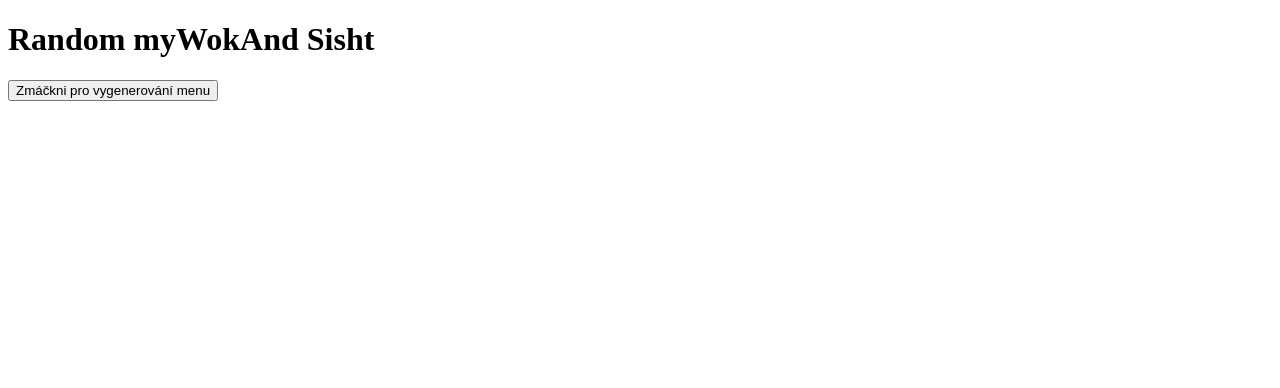
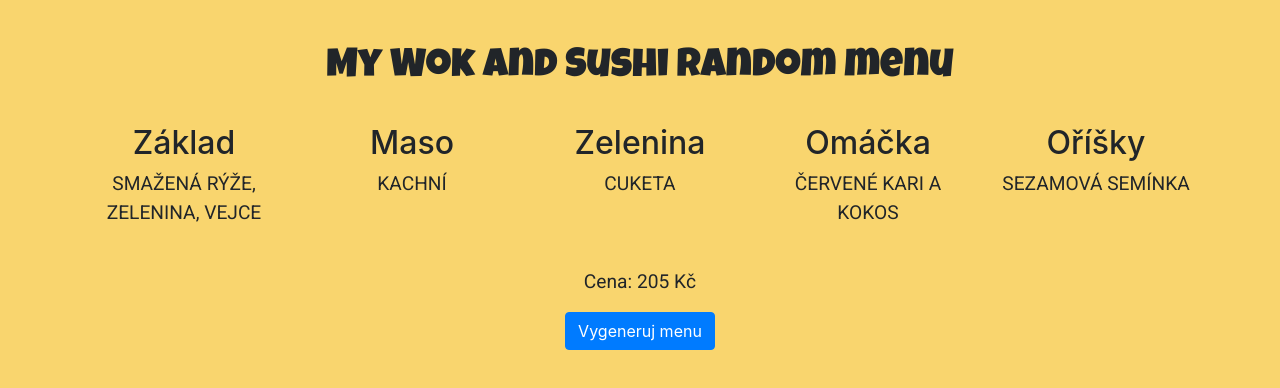
Before and after one commit to Denio21/Random-menu-generator, a plain HTML site: page index.html in a window 1280 px wide. Drawn offline with nearby package versions, Linux system fonts and the light colour scheme.

Commit message:
Added styles

```diff
--- /dev/null
+++ b/css/style.css
@@ -0,0 +1,13 @@
+
+@import url('https://fonts.googleapis.com/css2?family=Luckiest+Guy&family=Roboto&display=swap');
+p{
+    font-size: 120%;
+    font-family: 'Roboto', sans-serif;
+}
+h1{
+    font-family: 'Luckiest Guy', cursive;
+}
+body{
+    margin: auto;
+    padding-top: 5ex;
+}
--- a/index.html
+++ b/index.html
@@ -1,80 +1,69 @@
-<!DOCTYPE html>
-<html>
+<!doctype html>
+<html lang="en">
 
-<body>
+<head>
+    <!-- Required meta tags -->
+    <meta charset="utf-8">
+    <meta name="viewport" content="width=device-width, initial-scale=1, shrink-to-fit=no">
 
-    <h1>Random myWokAnd Sisht</h1>
+    <!-- Bootstrap CSS -->
+    <link rel="stylesheet" href="https://stackpath.bootstrapcdn.com/bootstrap/4.5.2/css/bootstrap.min.css"
+        integrity="sha384-JcKb8q3iqJ61gNV9KGb8thSsNjpSL0n8PARn9HuZOnIxN0hoP+VmmDGMN5t9UJ0Z" crossorigin="anonymous">
 
-    <p id="zaklad"></p>
-    <p id="maso"></p>
-    <p id="zelenina"></p>
-    <p id="omacka"></p>
-    <p id="orisky"></p>
-    <button id="demo" onclick="getMenu()">Zmáčkni pro vygenerování menu</button>
+    <script src="js/generation.js" type="text/javascript"></script>
+    <script src="js/randomBackground.js" type="text/javascript"></script>
+    <link rel="stylesheet" href="css/style.css">
+
+    <title>Random Generátor</title>
+</head>
+
+
+<body style="text-align: center;margin:auto;">
+    <h1>My Wok and Sushi random menu</h1>
+    <br>
+    <div class="container">
+        <div class="row">
+            <div class="col-sm">
+                <h2>Základ</h2>
+                <p id="zaklad"></p>
+            </div>
+            <div class="col-sm">
+                <h2>Maso</h2>
+                <p id="maso"></p>
+            </div>
+            <div class="col-sm">
+                <h2>Zelenina</h2>
+                <p id="zelenina"></p>
+            </div>
+            <div class="col-sm">
+                <h2>Omáčka</h2>
+                <p id="omacka"></p>
+            </div>
+            <div class="col-sm">
+                <h2>Oříšky</h2>
+                <p id="orisky"></p>
+            </div>
+        </div>
+    </div>
+    <br>
+    <p id="cena"></p>
+    <button type="button" class="btn btn-primary" onclick="getMenu()">Vygeneruj menu</button>
+    <!-- Optional JavaScript -->
+    <!-- jQuery first, then Popper.js, then Bootstrap JS -->
+    <script src="https://code.jquery.com/jquery-3.5.1.slim.min.js"
+        integrity="sha384-DfXdz2htPH0lsSSs5nCTpuj/zy4C+OGpamoFVy38MVBnE+IbbVYUew+OrCXaRkfj"
+        crossorigin="anonymous"></script>
+    <script src="https://cdn.jsdelivr.net/npm/popper.js@1.16.1/dist/umd/popper.min.js"
+        integrity="sha384-9/reFTGAW83EW2RDu2S0VKaIzap3H66lZH81PoYlFhbGU+6BZp6G7niu735Sk7lN"
+        crossorigin="anonymous"></script>
+    <script src="https://stackpath.bootstrapcdn.com/bootstrap/4.5.2/js/bootstrap.min.js"
+        integrity="sha384-B4gt1jrGC7Jh4AgTPSdUtOBvfO8shuf57BaghqFfPlYxofvL8/KUEfYiJOMMV+rV"
+        crossorigin="anonymous"></script>
 
     <script>
-        var zaklad = {
-            "VAJEČNÉ NUDLE, ZELENINA, VEJCE": 75,
-            "RÝŽOVÉ NUDLE, ZELENINA, VEJCE": 75,
-            "CELOZRNNÉ NUDLE, ZELENINA": 75,
-            "NUDLE UDON, ZELENINA": 75,
-            "SMAŽENÁ RÝŽE, ZELENINA, VEJCE": 75,
-            "CELOZRNNÁ RÝŽE, ZELENINA, VEJCE": 75
-        };
-
-        var maso = {
-            "TOFU": 35,
-            "KUŘECÍ": 35,
-            "HOVĚZÍ": 45,
-            "KACHNÍ": 45,
-            "KREVETY": 50,
-            "LOSOS": 50
-        };
-
-        var zelenina = {
-            "HOUBY": 75,
-            "PAPRIKA": 75,
-            "BROKOLICE": 75,
-            "SOJOVÉ VÝHONKY": 75,
-            "CUKETA": 75,
-            "ZELENÉ FAZOLE": 75,
-            "KUKUŘICE": 75,
-            "JARNÍ CIBULKA": 15
-        };
-
-        var omacka = {
-            "TERIYAKI": 0,
-            "THAJSKÁ OMÁČKA": 0,
-            "SLADKÉ CHILLI A SÓJA": 0,
-            "ČERVENÉ KARI A KOKOS": 0,
-            "ZELENÉ KARI A KOKOS": 0,
-            "PAD THAI OMÁČKA": 0,
-            "ARAŠÍDOVÁ OMÁČKA": 0
-        }
-
-        var orisky = {
-            "KORIANDR": 10,
-            "KEŠU": 10,
-            "DRCENÉ ARAŠÍDY": 10,
-            "SEZAMOVÁ SEMÍNKA": 10,
-            "SMAŽENÁ CIBULE": 10
-        }
-
-
-        function randomProperty(obj) {
-            var keys = Object.keys(obj);
-            return Object.keys(obj)[Math.floor(Math.random() * Object.keys(obj).length)];
-        };
-
-        function getMenu() {
-            document.getElementById("zaklad").innerHTML = randomProperty(zaklad);
-            document.getElementById("maso").innerHTML = randomProperty(maso);
-            document.getElementById("zelenina").innerHTML = randomProperty(zelenina);
-            document.getElementById("omacka").innerHTML = randomProperty(omacka);
-            document.getElementById("orisky").innerHTML = randomProperty(orisky);
-        };
+        random_bg_color();
+        getMenu();
     </script>
-
 </body>
 
 </html>
--- /dev/null
+++ b/js/generation.js
@@ -0,0 +1,67 @@
+var zaklad = {
+    "VAJEČNÉ NUDLE, ZELENINA, VEJCE": 75,
+    "RÝŽOVÉ NUDLE, ZELENINA, VEJCE": 75,
+    "CELOZRNNÉ NUDLE, ZELENINA": 75,
+    "NUDLE UDON, ZELENINA": 75,
+    "SMAŽENÁ RÝŽE, ZELENINA, VEJCE": 75,
+    "CELOZRNNÁ RÝŽE, ZELENINA, VEJCE": 75
+};
+
+var maso = {
+    "TOFU": 35,
+    "KUŘECÍ": 35,
+    "HOVĚZÍ": 45,
+    "KACHNÍ": 45,
+    "KREVETY": 50,
+    "LOSOS": 50
+};
+
+var zelenina = {
+    "HOUBY": 75,
+    "PAPRIKA": 75,
+    "BROKOLICE": 75,
+    "SOJOVÉ VÝHONKY": 75,
+    "CUKETA": 75,
+    "ZELENÉ FAZOLE": 75,
+    "KUKUŘICE": 75,
+    "JARNÍ CIBULKA": 15
+};
+
+var omacka = {
+    "TERIYAKI": 0,
+    "THAJSKÁ OMÁČKA": 0,
+    "SLADKÉ CHILLI A SÓJA": 0,
+    "ČERVENÉ KARI A KOKOS": 0,
+    "ZELENÉ KARI A KOKOS": 0,
+    "PAD THAI OMÁČKA": 0,
+    "ARAŠÍDOVÁ OMÁČKA": 0
+}
+
+var orisky = {
+    "KORIANDR": 10,
+    "KEŠU": 10,
+    "DRCENÉ ARAŠÍDY": 10,
+    "SEZAMOVÁ SEMÍNKA": 10,
+    "SMAŽENÁ CIBULE": 10
+}
+
+
+function randomProperty(obj) {
+    var keys = Object.keys(obj);
+    return Object.keys(obj)[Math.floor(Math.random() * Object.keys(obj).length)];
+};
+
+function getMenu() {
+    var zakladSelected = randomProperty(zaklad);
+    var masoSelected = randomProperty(maso);
+    var zeleninaSelected = randomProperty(zelenina);
+    var omackaSelected = randomProperty(omacka);
+    var oriskySelected = randomProperty(orisky);
+    var cenaFinal = zaklad[zakladSelected] + maso[masoSelected] + zelenina[zeleninaSelected] + omacka[omackaSelected] + orisky[oriskySelected];
+    document.getElementById("zaklad").innerHTML = zakladSelected;
+    document.getElementById("maso").innerHTML = masoSelected;
+    document.getElementById("zelenina").innerHTML = zeleninaSelected;
+    document.getElementById("omacka").innerHTML = omackaSelected;
+    document.getElementById("orisky").innerHTML = oriskySelected;
+    document.getElementById("cena").innerHTML = "Cena: " + cenaFinal + " Kč";
+};
--- /dev/null
+++ b/js/randomBackground.js
@@ -0,0 +1,10 @@
+function random_bg_color() {
+    var colors = [
+        "#e8505b",
+        "#f9d56e",
+        "#f3ecc2",
+        "#14b1ab"
+    ]
+    var bgColor = colors[Math.floor(Math.random() * colors.length)];
+    document.body.style.background = bgColor;
+}
```
